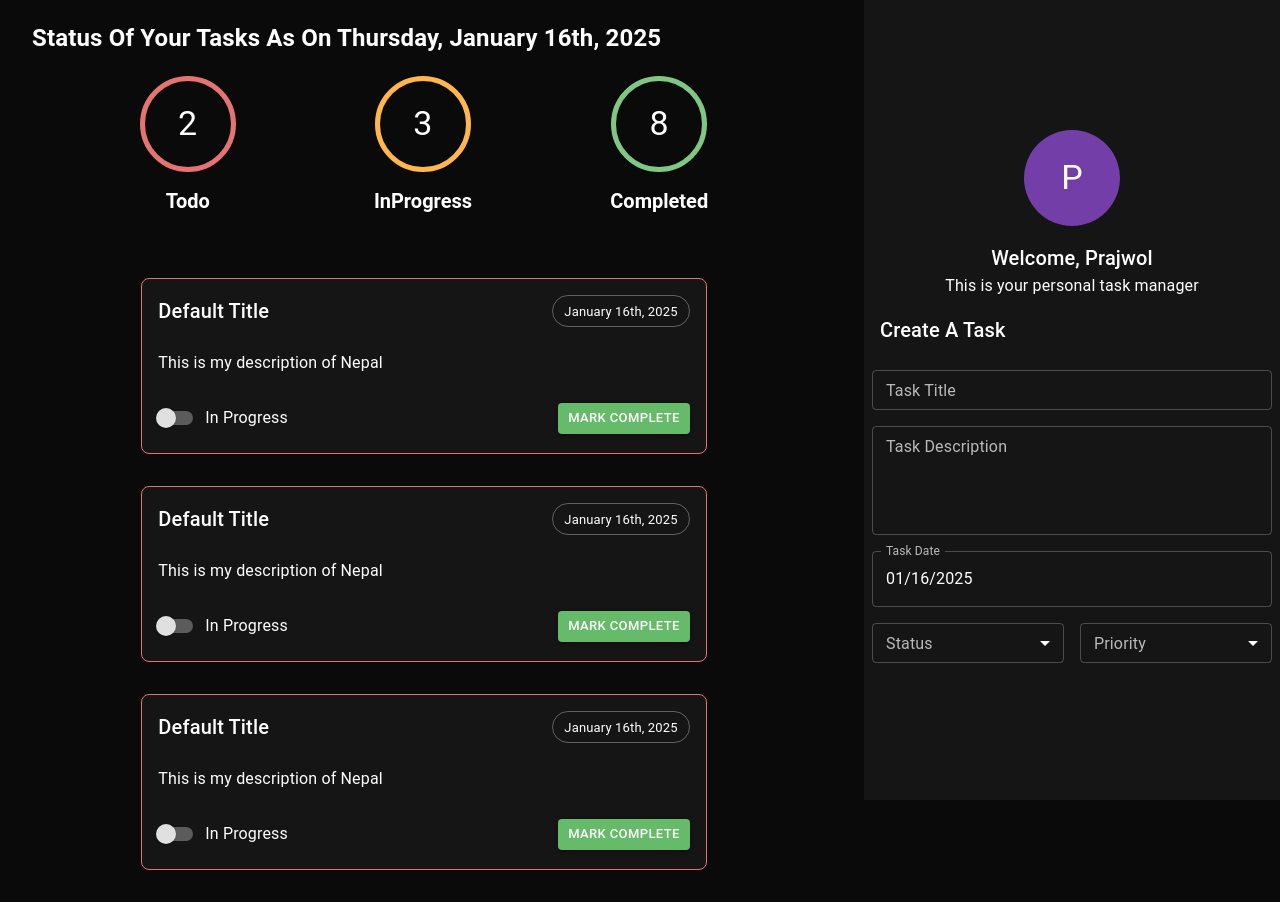
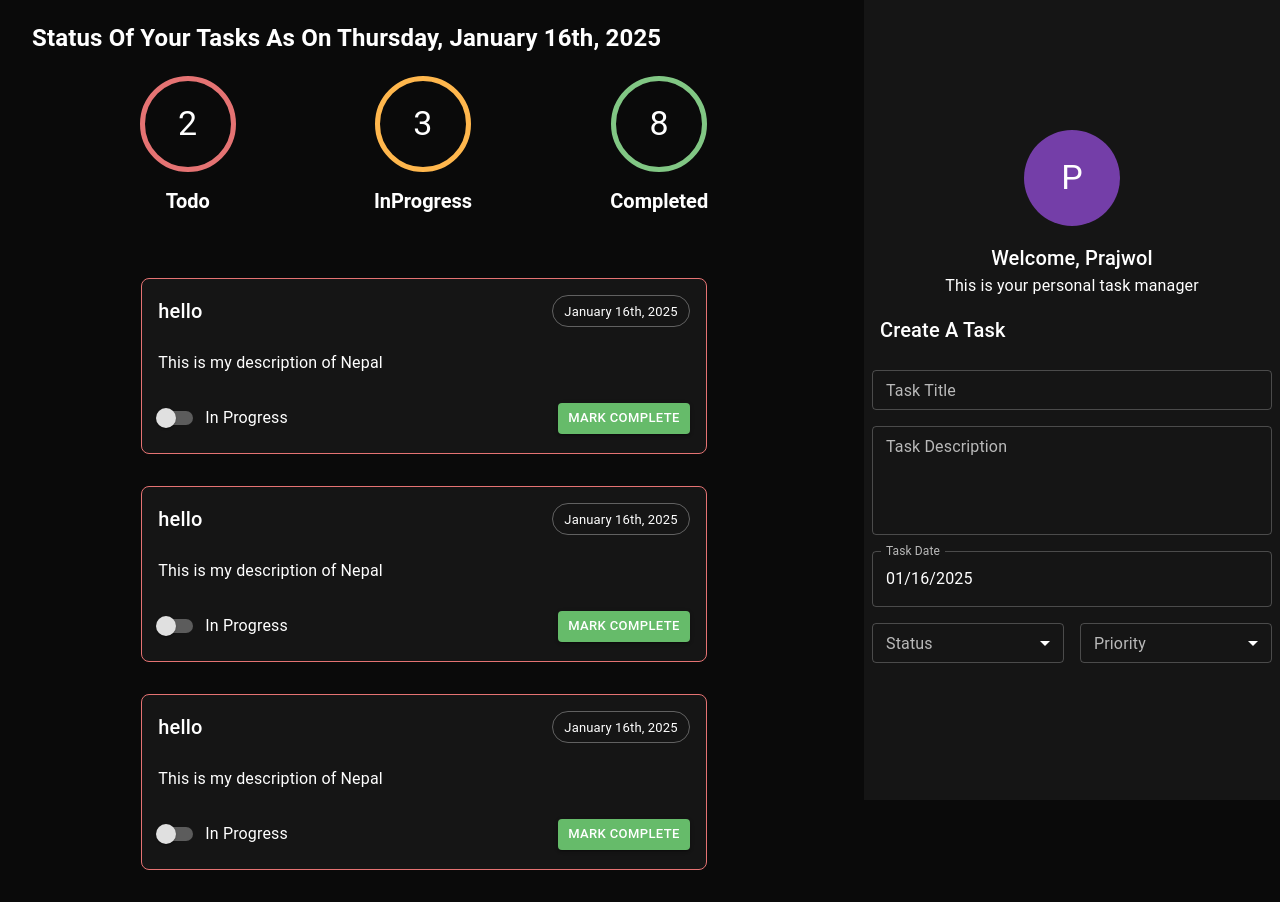
Before and after one commit to Codewithprajwol/Personal-Task-Management-Application, a React (Vite) app in the folder Frontend/: page / in a window 1280 px wide. Built offline with nearby package versions, Linux system fonts and the light colour scheme.

Commit message:
wip: add interfaces and propTypes in Task

```diff
--- a/Frontend/src/components/task/Task.tsx
+++ b/Frontend/src/components/task/Task.tsx
@@ -3,8 +3,21 @@
 import { TaskHeader } from "./_taskHeader";
 import { TaskDescription } from "./_taskDescription";
 import { TaskFooter } from "./_taskFooter";
+import { ITask } from "./interfaces/ITask";
+import PropTypes from "prop-types";
+import { Status } from "../createTaskForm/enums/Status";
+import { Priority } from "../createTaskForm/enums/Priority";
 
-const Task: FC = (): ReactElement => {
+const Task: FC<ITask> = (props): ReactElement => {
+  const {
+    title = "hello",
+    date = new Date(),
+    status=Status.completed,
+    priority=Priority.normal,
+    description = "do your work as soon as possible",
+    onStatusChange=(e)=>console.log(e),
+    onClick=(e)=>console.log(e),
+  } = props;
   return (
     <Box
       display="flex"
@@ -14,18 +27,28 @@
       mb={4}
       p={2}
       sx={{
-        width:'100%',
-        backgroundColor:'background.paper',
-        borderRadius:'8px',
-        border:'1px solid',
-        borderColor:'error.light'
+        width: "100%",
+        backgroundColor: "background.paper",
+        borderRadius: "8px",
+        border: "1px solid",
+        borderColor: "error.light",
       }}
     >
-      <TaskHeader/>
-      <TaskDescription/>
-      <TaskFooter />
+      <TaskHeader title={title} date={date} />
+      <TaskDescription description={description} />
+      <TaskFooter onStatusChange={onStatusChange} onClick={onClick} />
     </Box>
   );
 };
 
+Task.propTypes={
+    title:PropTypes.string,
+    date:PropTypes.instanceOf(Date),
+    description:PropTypes.string,
+    onStatusChange:PropTypes.func,
+    onClick:PropTypes.func,
+    priority:PropTypes.string,
+    status:PropTypes.string
+}
+
 export default Task;
--- /dev/null
+++ b/Frontend/src/components/task/interfaces/ITask.ts
@@ -0,0 +1,9 @@
+import { ITaskDescription } from "./ITaskDescription";
+import { ITaskFooter } from "./ITaskFooter";
+import { ITaskHeader } from "./ITaskHeader";
+
+export interface ITask extends ITaskDescription,ITaskHeader,ITaskFooter{
+    id?:string,
+    priority?:string,
+    status?:string,
+}
```
